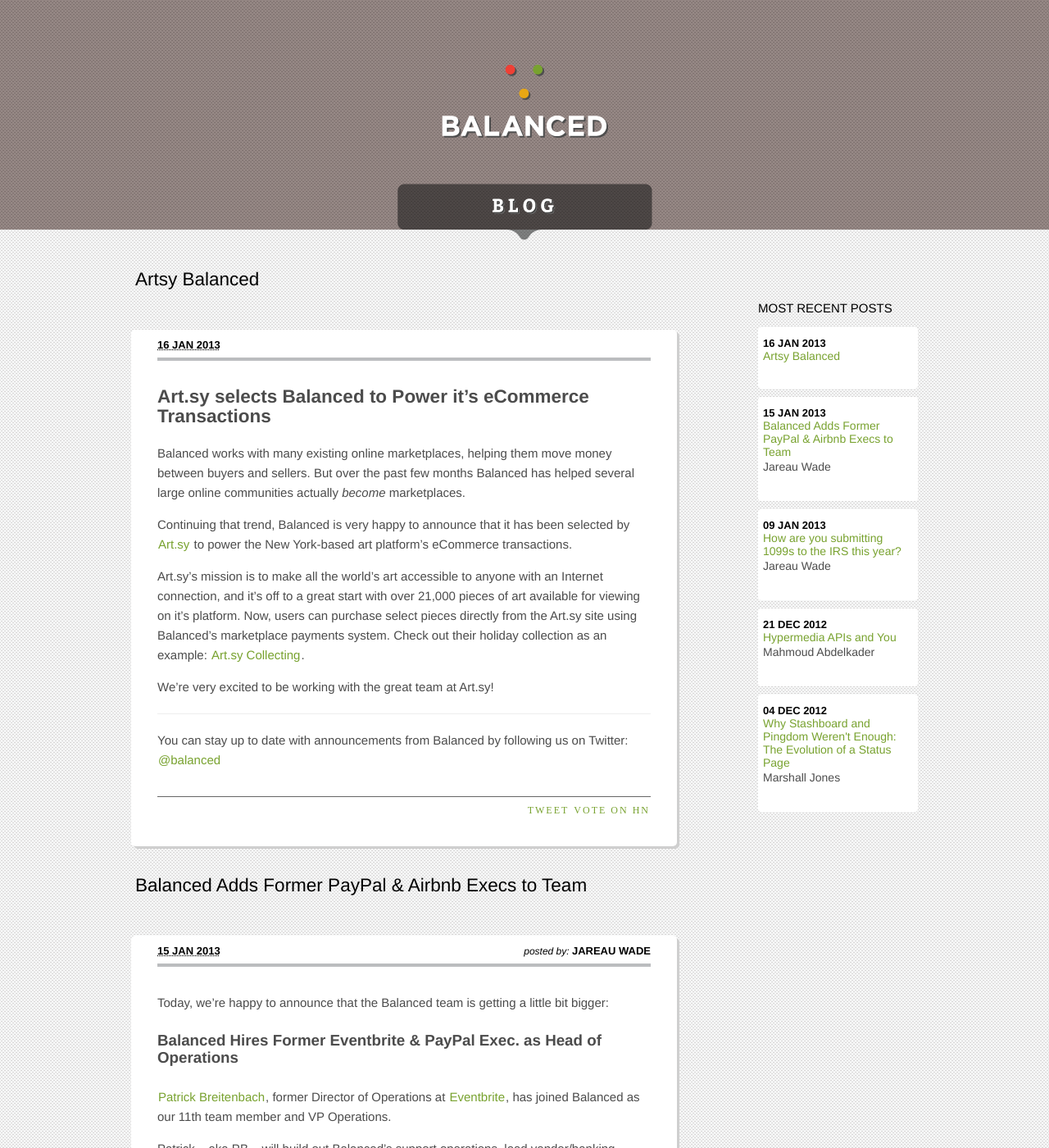
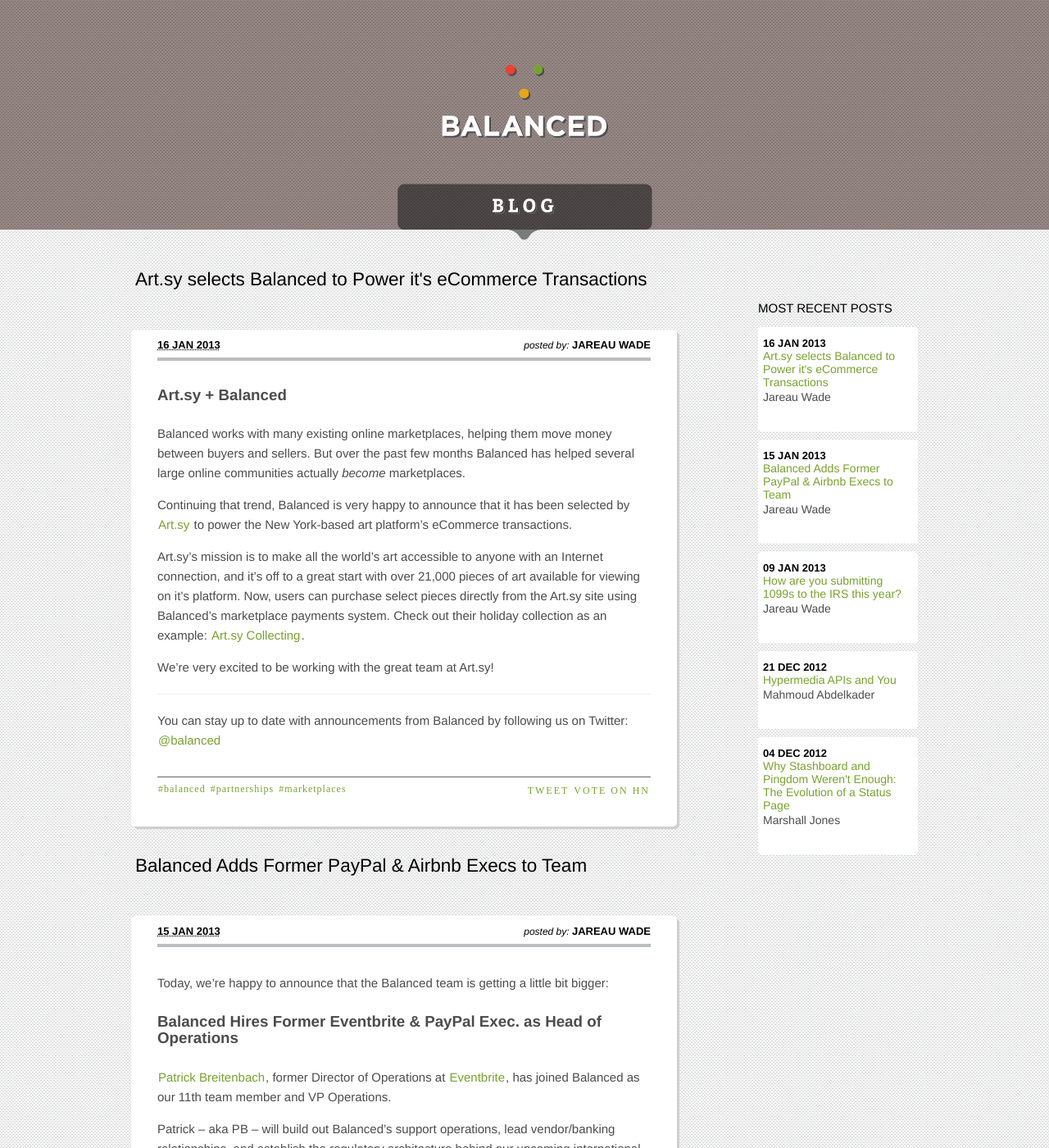
Before and after one commit to balanced/balanced.github.com, a Jekyll site: the page built from index.html, in a window 1280 px wide and 1400 px high. Shown: the whole window at 82% size. Built offline with Jekyll 4.4.1, drawn with Linux system fonts in a browser that asks for light colours; nearby versions of some CDN libraries; library files that are not in the unit come from our copies; Markdown is read by kramdown in place of the engine named in the settings; the list of posts is cut into pages by our own code; comment, search, counter and statistics services are not loaded.

Commit message:
Update _posts/2013-01-16-artsy-balanced.md

```diff
--- a/_posts/2013-01-16-artsy-balanced.md
+++ b/_posts/2013-01-16-artsy-balanced.md
@@ -1,5 +1,13 @@
-### Art.sy selects Balanced to Power it's eCommerce Transactions
-
+---
+layout: post
+author: Jareau Wade
+title: "Art.sy selects Balanced to Power it's eCommerce Transactions"
+tags:
+- balanced
+- partnerships
+- marketplaces
+---
+#### Art.sy + Balanced
 Balanced works with many existing online marketplaces, helping them move money between buyers and sellers. But over the past few months Balanced has helped several large online communities actually *become* marketplaces.
 
 Continuing that trend, Balanced is very happy to announce that it has been selected by [Art.sy](http://artsy.net) to power the New York-based art platform's eCommerce transactions.
```
